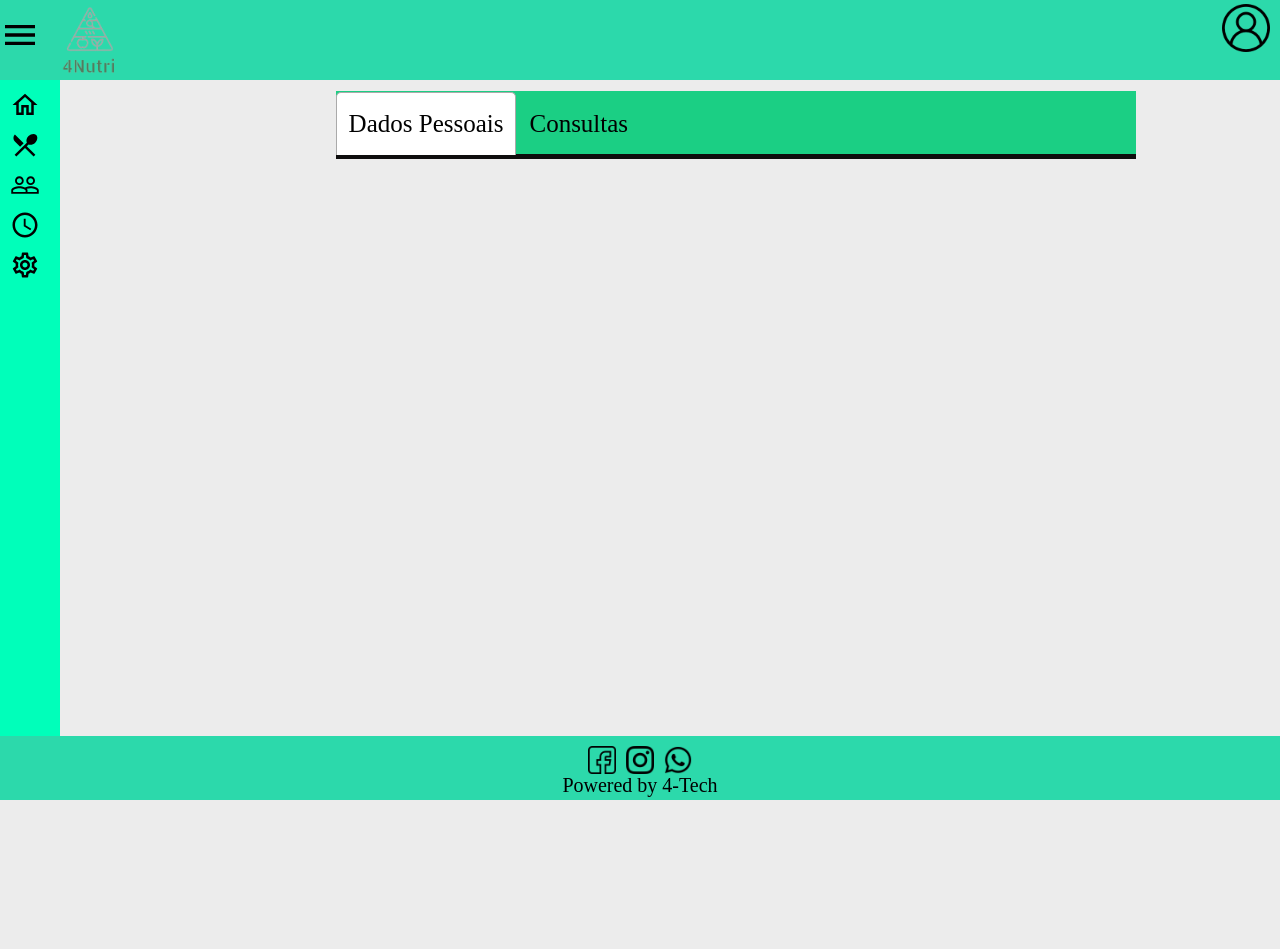
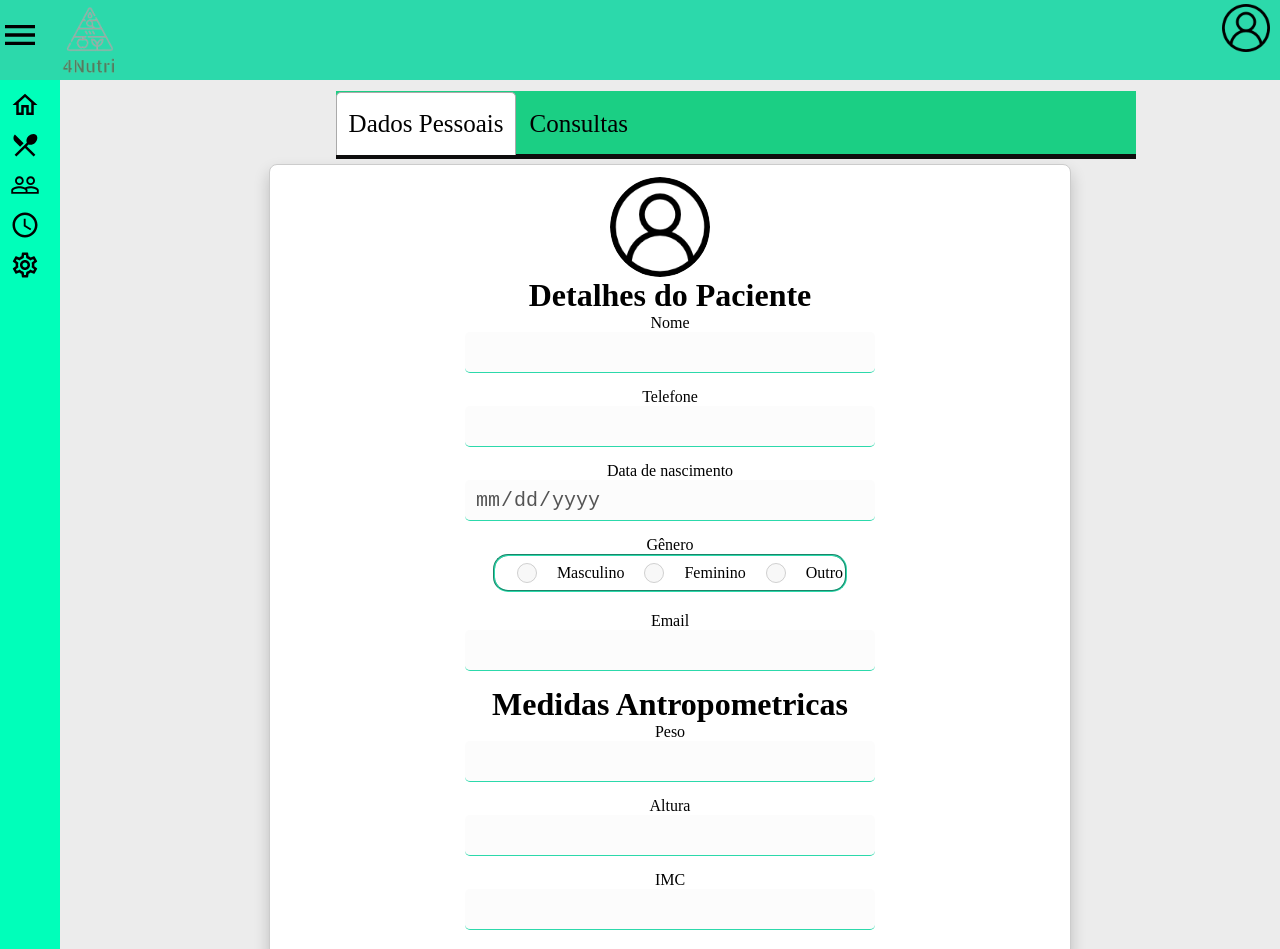
Before and after one commit to IgorFOliveira97/4nutri-web, a React (Create React App) app: page /patients/details/1 in a window 1280 px wide. Shown: the top 949 px of the page. Before the commit the page ends 800 px from the top, so only its background shows below. Built offline with nearby package versions, Linux system fonts and the light colour scheme; no server answers.

Commit message:
edit Patient

```diff
--- a/src/pages/PatientDetails/index.jsx
+++ b/src/pages/PatientDetails/index.jsx
@@ -9,11 +9,12 @@ import Input from '../../components/Input';
 import Label from '../../components/Label';
 import InputRadio from '../../components/InputRadio';
 import Button from '../../components/Button';
-import Imagem from '../../assets/images/avatar-padrao.png';
+import Avatar from '../../assets/images/avatar-padrao.png';
 import './PatientDetails.css';
 import axios from 'axios';
 import { useParams } from 'react-router';
 import handleInputChange from '../../handlers/input.handler';
+import Container from '../../components/Container';
 
 export default function PatientDetails() {
   const params = useParams();
@@ -26,22 +27,61 @@ export default function PatientDetails() {
 
   const [isEditing, setIsEditing] = useState(false);
 
-  const [patient, setPatient] = useState();
+  const [patient, setPatient] = useState({
+    name: '',
+    phone: '',
+    mobile: '',
+    birth_date: '',
+    gender: '',
+    email: '',
+    photo: '',
+    weight: '',
+    height: '',
+    bmi: '',
+    skinfold_thickness: '',
+    growth_curve: '',
+    gestational_curve: '',
+  });
 
   const handleEditClick = () => {
     setIsEditing(true);
   };
 
-  const handleSaveClick = (event) => {
-    console.log(event);
-    setIsEditing(false);
-    // toast.success('Dados editados com Sucesso');
+  const saveEdit = () => {
+    axios
+      .put(`patients/${params.id}`, patient)
+      .then((response) => {
+        if (response.status == 200) {
+          setIsEditing(false);
+          toast.success('Dados editados com Sucesso');
+        } else {
+          toast.error('Não foi possível editar os dados do paciente');
+          console.error(response.data);
+        }
+      })
+      .catch((error) => {
+        toast.error('Houve um erro ao editar os dados do paciente');
+        console.error(error);
+      });
   };
 
   useEffect(() => {
     axios.get(`patient/${params.id}`).then((response) => {
-      console.log(response.data);
-      setPatient(response.data);
+      setPatient({
+        name: response.data.name,
+        phone: response.data.phone,
+        mobile: response.data.mobile,
+        birth_date: response.data.birth_date,
+        gender: response.data.gender,
+        email: response.data.email,
+        photo: response.data.photo || Avatar,
+        weight: response.data.weight,
+        height: response.data.height,
+        bmi: response.data.bmi,
+        skinfold_thickness: response.data.skinfold_thickness,
+        growth_curve: response.data.growth_curve,
+        gestational_curve: response.data.gestational_curve,
+      });
     });
   }, []);
 
@@ -57,15 +97,18 @@ export default function PatientDetails() {
             {patient && (
               <>
                 <Form>
-                  <img src={patient.photo || Imagem} alt="" />
+                  <img
+                    src={patient.photo || Avatar}
+                    alt={`Foto de ${patient.name}`}
+                  />
                   <SimpleTitle>
                     {isEditing ? 'Editar informações' : 'Detalhes do Paciente'}
                   </SimpleTitle>
                   <Label>Nome</Label>
                   <Input
                     type="text"
-                    name="nome"
-                    id="nome"
+                    name="name"
+                    id="name"
                     value={patient.name}
                     onChange={(event) => handleInputChange(event, setPatient)}
                     disabled={!isEditing}
@@ -73,8 +116,8 @@ export default function PatientDetails() {
                   <Label>Telefone</Label>
                   <Input
                     type="tel"
-                    name="Telefone"
-                    id="Telefone"
+                    name="phone"
+                    id="phone"
                     value={patient.phone}
                     onChange={(event) => handleInputChange(event, setPatient)}
                     disabled={!isEditing}
@@ -82,8 +125,8 @@ export default function PatientDetails() {
                   <Label>Data de nascimento</Label>
                   <Input
                     type="date"
-                    name="nascimento"
-                    id="nascimento"
+                    name="birth_date"
+                    id="birth_date"
                     value={patient.birth_date}
                     onChange={(event) => handleInputChange(event, setPatient)}
                     disabled={!isEditing}
@@ -136,9 +179,10 @@ export default function PatientDetails() {
                   <Label>Altura</Label>
                   <Input
                     type="number"
-                    name="heigth"
+                    name="height"
                     value={patient.height}
                     onChange={(event) => handleInputChange(event, setPatient)}
+                    disabled={!isEditing}
                   ></Input>
                   <Label>IMC</Label>
                   <Input
@@ -146,19 +190,19 @@ export default function PatientDetails() {
                     name="bmi"
                     value={patient.bmi}
                     onChange={(event) => handleInputChange(event, setPatient)}
+                    disabled={!isEditing}
                   ></Input>
                 </Form>
-                <div className="button-cont">
-                  {isEditing && (
-                    <Button onClick={handleSaveClick}>Salvar</Button>
-                  )}
-                  {!isEditing && (
+                <Container>
+                  {isEditing ? (
+                    <Button onClick={saveEdit}>Salvar</Button>
+                  ) : (
                     <Button onClick={handleEditClick}>Editar</Button>
                   )}
                   <Button onClick={() => setIsModalOpen(true)}>
                     Nova consulta
                   </Button>
-                </div>
+                </Container>
               </>
             )}
           </TabPanel>
```
